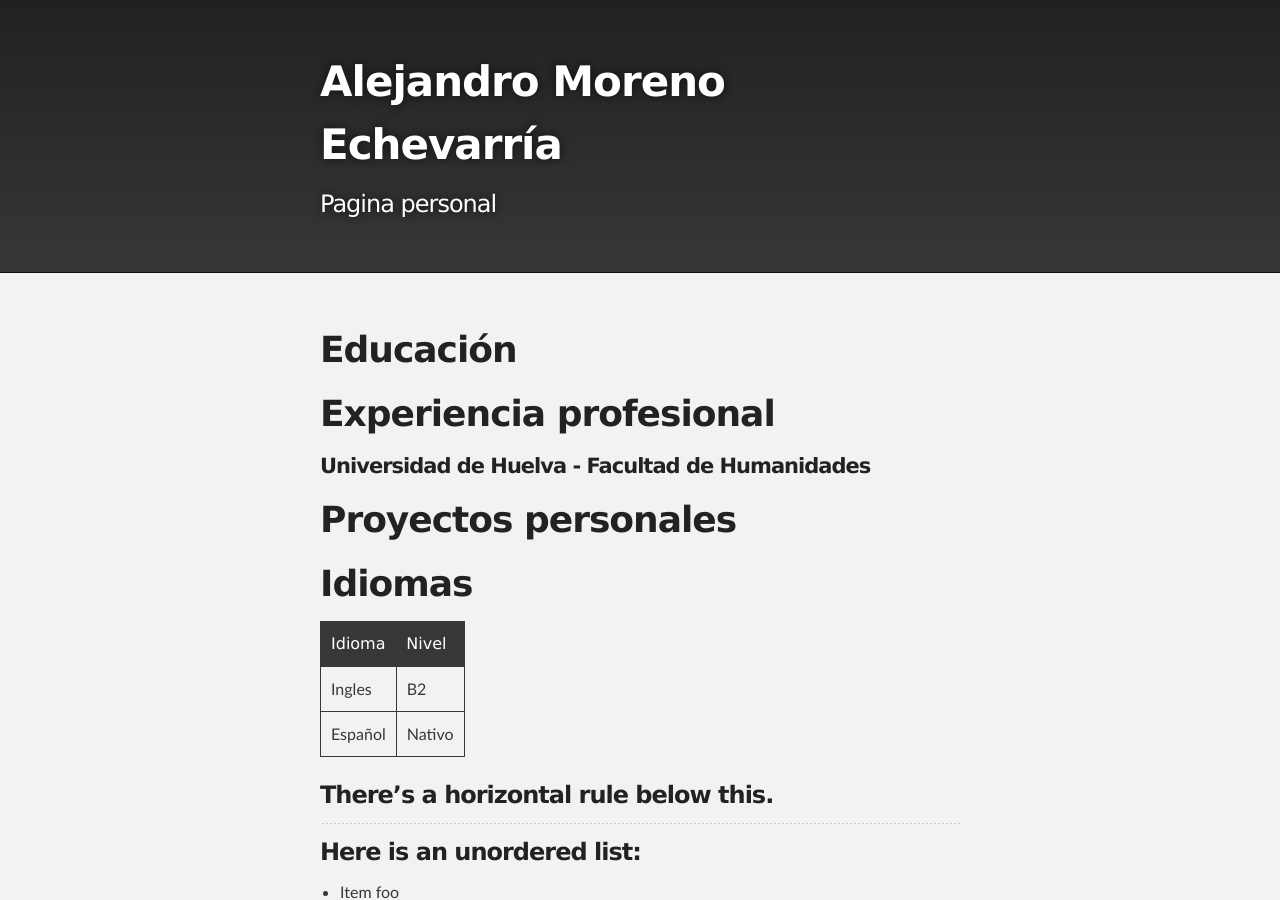
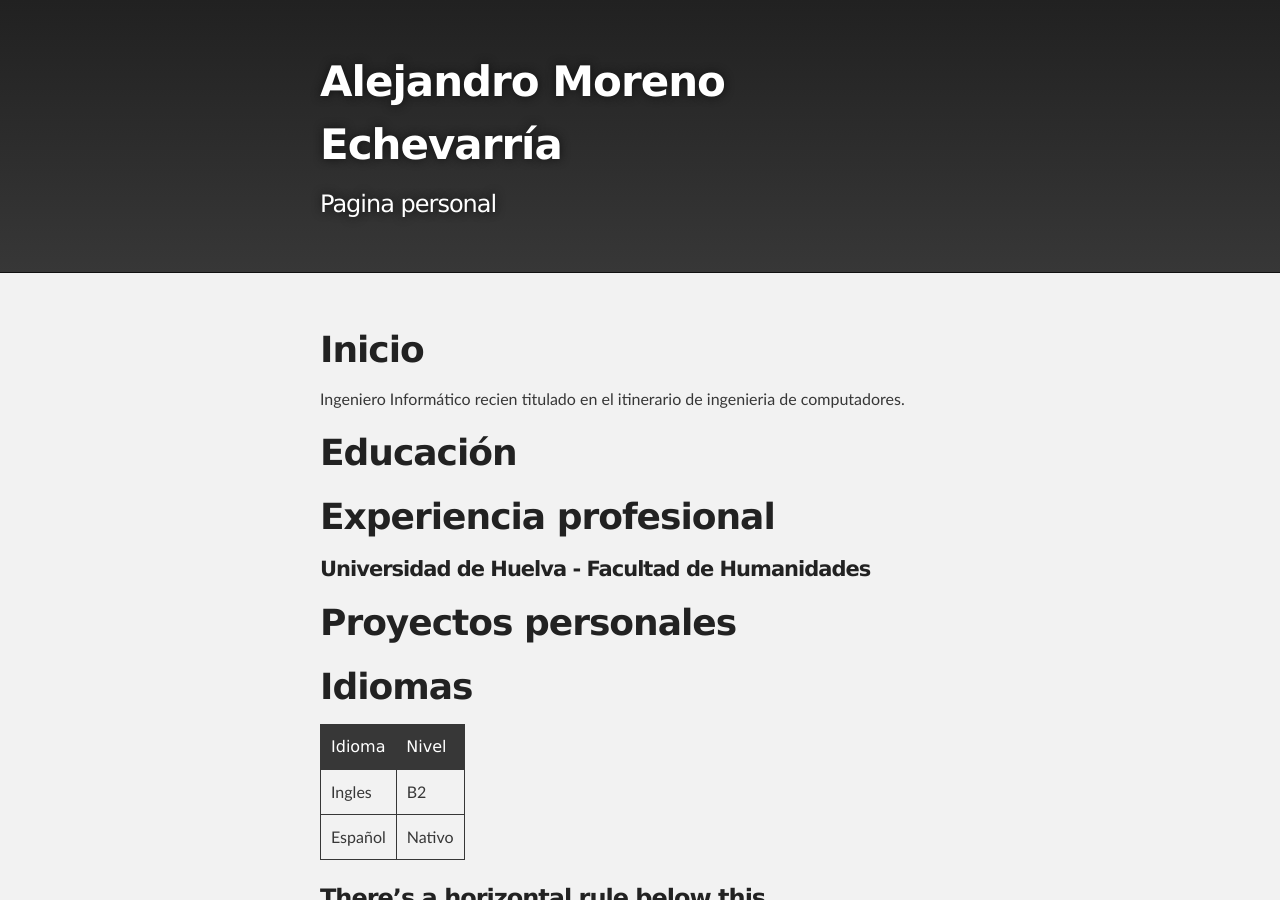
Before and after one commit to AleMrn/AleMrn.github.io, a Jekyll site: the page built from index.md, in a window 1280 px wide and 900 px high. Built offline with Jekyll 4.4.1, drawn with Linux system fonts in a browser that asks for light colours; our own code applies the rules of GitHub Pages for plain Markdown files; Markdown is read by kramdown in place of the engine named in the settings.

Commit message:
update index

```diff
--- a/index.md
+++ b/index.md
@@ -1,3 +1,6 @@
+# Inicio
+
+  Ingeniero Informático recien titulado en el itinerario de ingenieria de computadores.
 
 # Educación
 
```
